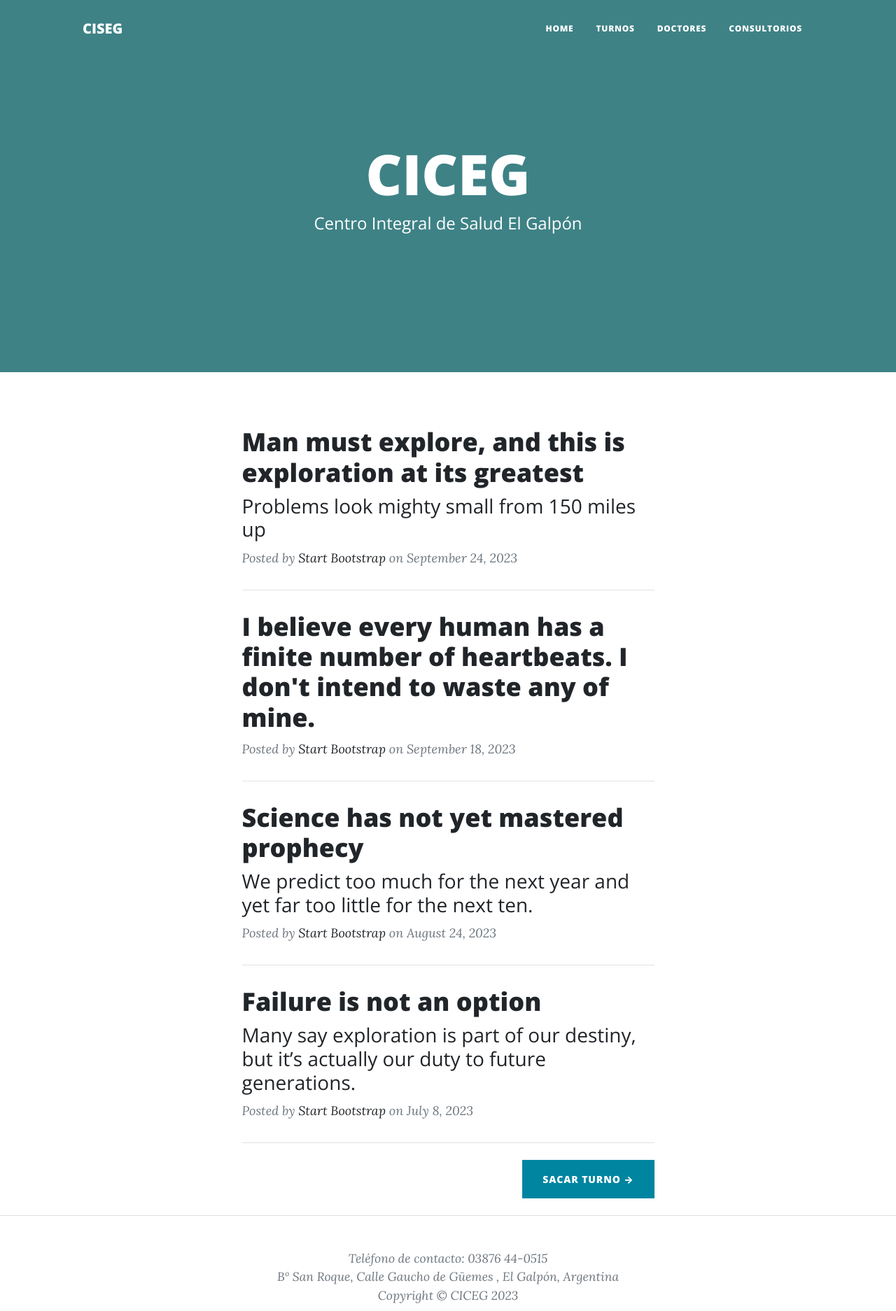
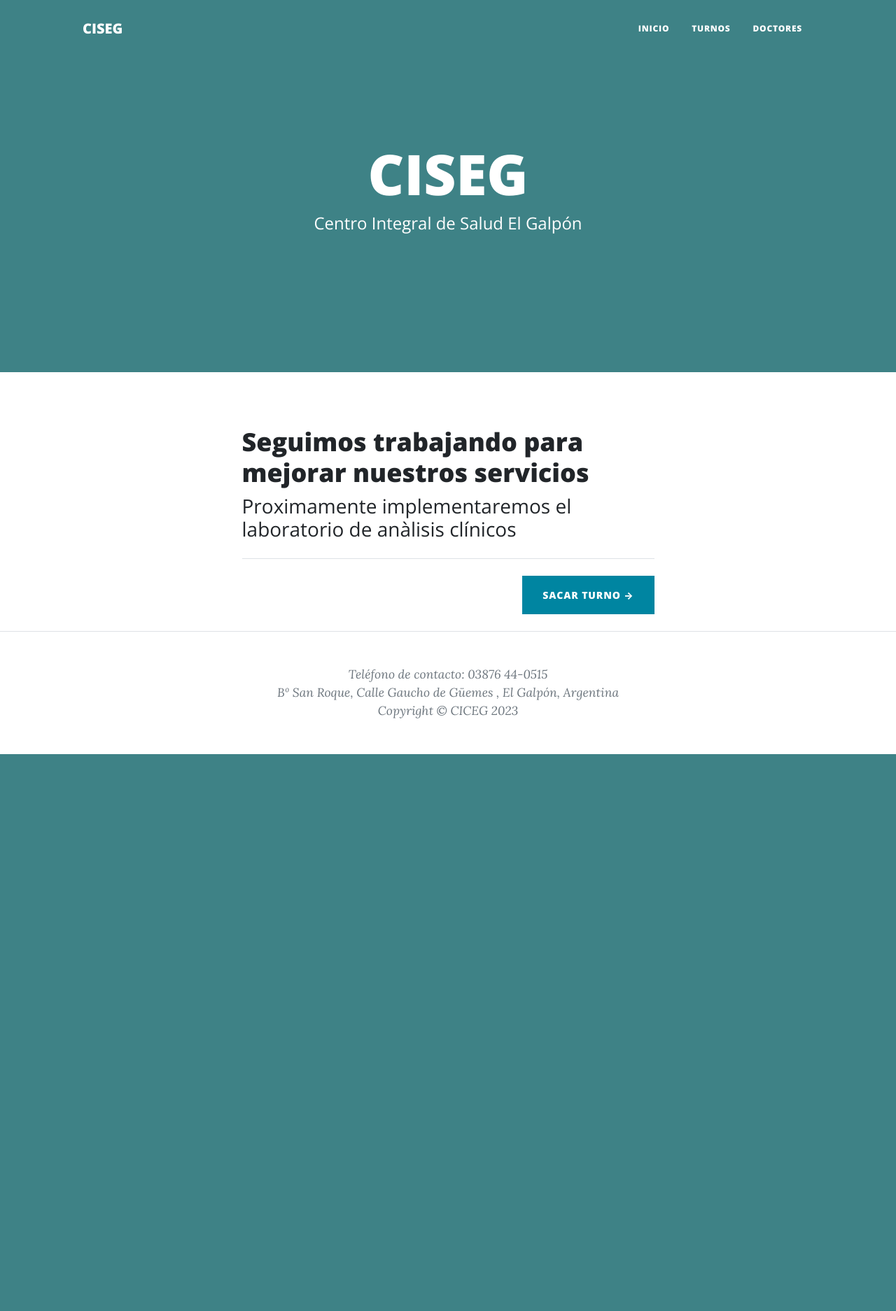
Before and after one commit to rosii95/consultorios, a Django app: page / in a window 1280 px wide. Shown: the top 1874 px of the page at 70% size. After the commit the page ends 1078 px from the top, so only its background shows below. Run offline with Django 5.2, Linux system fonts and the light colour scheme; some libraries are stand-ins or nearby versions.

Commit message:
TP Final corregido

```diff
--- a/app/templates/index.html
+++ b/app/templates/index.html
@@ -8,54 +8,11 @@
                     <!-- Post preview-->
                     <div class="post-preview">
                         <a href="post.html">
-                            <h2 class="post-title">Man must explore, and this is exploration at its greatest</h2>
-                            <h3 class="post-subtitle">Problems look mighty small from 150 miles up</h3>
+                            <h2 class="post-title">Seguimos trabajando para mejorar nuestros servicios</h2>
+                            <h3 class="post-subtitle">Proximamente implementaremos el laboratorio de anàlisis clínicos</h3>
                         </a>
-                        <p class="post-meta">
-                            Posted by
-                            <a href="#!">Start Bootstrap</a>
-                            on September 24, 2023
-                        </p>
                     </div>
-                    <!-- Divider-->
-                    <hr class="my-4" />
-                    <!-- Post preview-->
-                    <div class="post-preview">
-                        <a href="post.html"><h2 class="post-title">I believe every human has a finite number of heartbeats. I don't intend to waste any of mine.</h2></a>
-                        <p class="post-meta">
-                            Posted by
-                            <a href="#!">Start Bootstrap</a>
-                            on September 18, 2023
-                        </p>
-                    </div>
-                    <!-- Divider-->
-                    <hr class="my-4" />
-                    <!-- Post preview-->
-                    <div class="post-preview">
-                        <a href="post.html">
-                            <h2 class="post-title">Science has not yet mastered prophecy</h2>
-                            <h3 class="post-subtitle">We predict too much for the next year and yet far too little for the next ten.</h3>
-                        </a>
-                        <p class="post-meta">
-                            Posted by
-                            <a href="#!">Start Bootstrap</a>
-                            on August 24, 2023
-                        </p>
-                    </div>
-                    <!-- Divider-->
-                    <hr class="my-4" />
-                    <!-- Post preview-->
-                    <div class="post-preview">
-                        <a href="post.html">
-                            <h2 class="post-title">Failure is not an option</h2>
-                            <h3 class="post-subtitle">Many say exploration is part of our destiny, but it’s actually our duty to future generations.</h3>
-                        </a>
-                        <p class="post-meta">
-                            Posted by
-                            <a href="#!">Start Bootstrap</a>
-                            on July 8, 2023
-                        </p>
-                    </div>
+
                     <!-- Divider-->
                     <hr class="my-4" />
                     <!-- Pager-->
--- a/app/templates/template.html
+++ b/app/templates/template.html
@@ -27,10 +27,9 @@
                 </button>
                 <div class="collapse navbar-collapse" id="navbarResponsive">
                     <ul class="navbar-nav ms-auto py-4 py-lg-0">
-                        <li class="nav-item"><a class="nav-link px-lg-3 py-3 py-lg-4" href="{%url 'index'%}">Home</a></li>
+                        <li class="nav-item"><a class="nav-link px-lg-3 py-3 py-lg-4" href="{%url 'index'%}">Inicio</a></li>
                         <li class="nav-item"><a class="nav-link px-lg-3 py-3 py-lg-4" href="{%url 'turnos'%}">Turnos</a></li>
                         <li class="nav-item"><a class="nav-link px-lg-3 py-3 py-lg-4" href="{%url 'doctores'%}">Doctores</a></li>
-                        <li class="nav-item"><a class="nav-link px-lg-3 py-3 py-lg-4" href="{%url 'consultorios'%}">Consultorios</a></li>
                     </ul>
                 </div>
             </div>
@@ -41,7 +40,7 @@
                 <div class="row gx-4 gx-lg-5 justify-content-center">
                     <div class="col-md-10 col-lg-8 col-xl-7">
                         <div class="site-heading">
-                            <h1>CICEG</h1>
+                            <h1>CISEG</h1>
                             <span class="subheading">Centro Integral de Salud El Galpón</span>
                         </div>
                     </div>
--- a/app/templates/turnos.html
+++ b/app/templates/turnos.html
@@ -20,6 +20,7 @@
                                     <th scope="col">Fecha</th>
                                     <th scope="col">Hora</th>
                                     <th scope="col">Médico</th>
+                                    <th>Especialidad</th>
                                     <th scope="col">Paciente</th>
                                     <th scope="col">Borrar</th>
                                 </tr>
@@ -31,6 +32,7 @@
                                     <td>{{t.fecha}}</td>
                                     <td>{{t.hora}}</td>
                                     <td>{{t.doctor}}</td>
+                                    <td>{{t.doctor.especialidad}}</td>
                                     <td>{{t.paciente}}</td>
                                     <td><a href="eliminar_turno/{{t.id}}" class="btn btn-block btn-sm btn-danger">Eliminar</a></td>
                                 </tr>
--- a/app/views.py
+++ b/app/views.py
@@ -1,5 +1,5 @@
 from django.shortcuts import render, redirect
-from .models import *
+from .models import turno,doc
 
 def index(request):
     return render(request, 'index.html')
@@ -15,7 +15,9 @@ def eliminar_turno(request, id):
     return redirect('turnos')
 
 def doctores(request):
-    return render(request, 'doctores.html')
+    d = doc.objects.all()
+    lista={'doctores':d}
+    return render(request, 'doctores.html',lista)
 
 def consultorios(request):
     return render(request, 'consultorios.html')
--- a/ciseg/settings.py
+++ b/ciseg/settings.py
@@ -104,7 +104,7 @@ AUTH_PASSWORD_VALIDATORS = [
 # Internationalization
 # https://docs.djangoproject.com/en/5.0/topics/i18n/
 
-LANGUAGE_CODE = 'en-us'
+LANGUAGE_CODE = 'es-ar'
 
 TIME_ZONE = 'UTC'
 
```
Also changed, not shown: app/admin.py (+17 -6 lines), app/models.py (+22 -2 lines), app/templates/doctores.html (+18 -22 lines), app/apps.py (line endings or trailing spaces), app/migrations/0005_rename_doctores_doc.py (added), app/migrations/0006_enfermedad_pacientes_enfermedad.py (added), app/migrations/0007_turno_especialidad.py (added), app/migrations/0008_consultorios_doc_consultorio.py (added), db.sqlite3.
